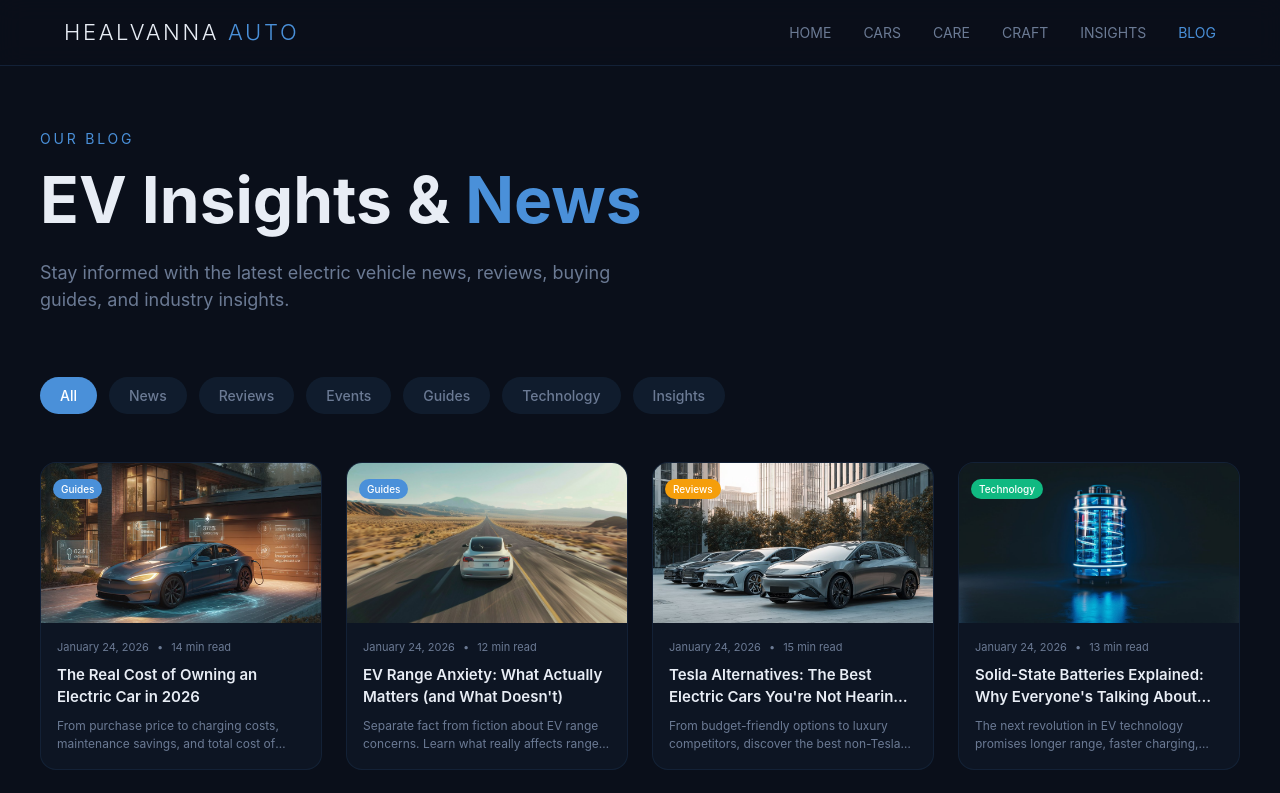
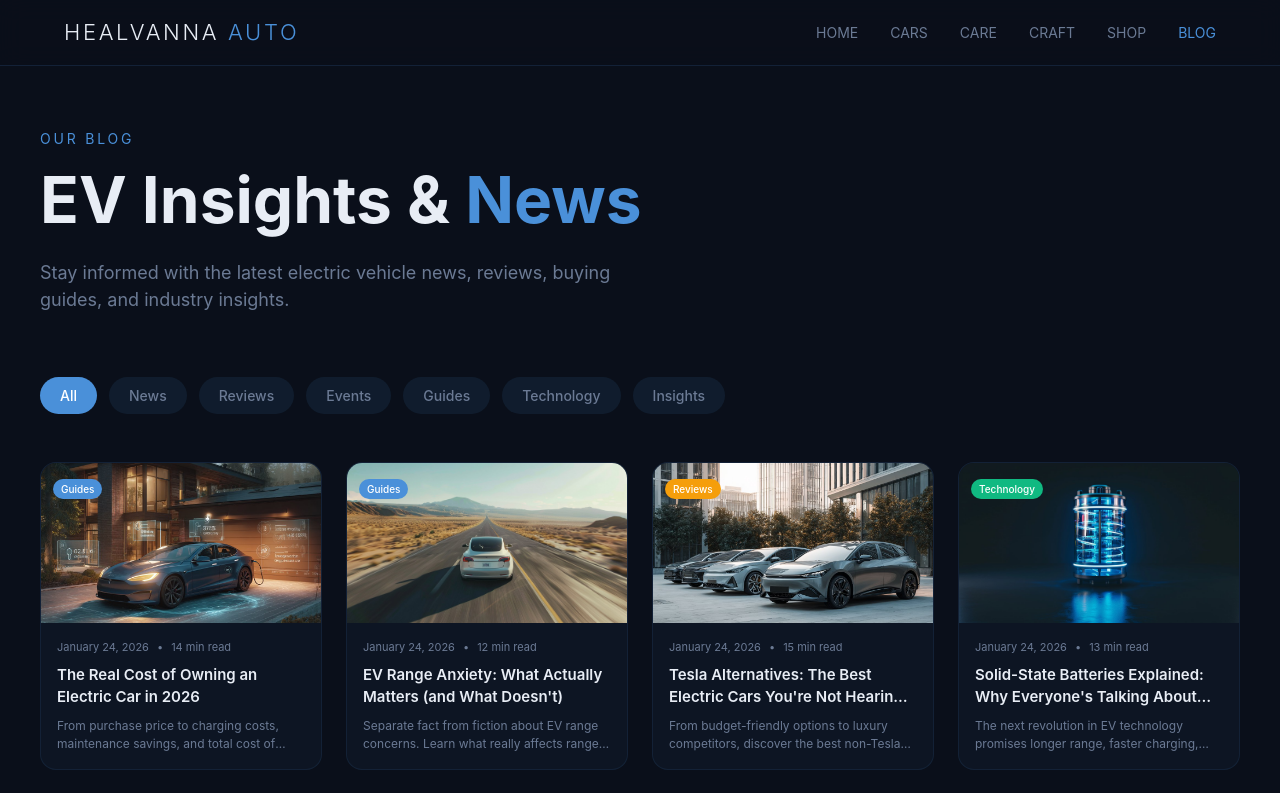
Before and after one commit to primary83/healvanna-auto, a Next.js app: page /blog in a window 1280 px wide. Shown: the top 793 px of the page. Built offline with nearby package versions, Linux system fonts and the light colour scheme.

Commit message:
Fix blog page navigation - add SHOP remove INSIGHTS

```diff
--- a/app/blog/page.tsx
+++ b/app/blog/page.tsx
@@ -306,7 +306,7 @@ export default function Blog() {
             <a href="/cars" className="text-[14px] text-[#6b7a94] hover:text-[#4a90d9] transition-colors duration-300">CARS</a>
             <a href="/care" className="text-[14px] text-[#6b7a94] hover:text-[#4a90d9] transition-colors duration-300">CARE</a>
             <a href="/craft" className="text-[14px] text-[#6b7a94] hover:text-[#4a90d9] transition-colors duration-300">CRAFT</a>
-            <a href="/insights" className="text-[14px] text-[#6b7a94] hover:text-[#4a90d9] transition-colors duration-300">INSIGHTS</a>
+            <a href="/shop" className="text-[14px] text-[#6b7a94] hover:text-[#4a90d9] transition-colors duration-300">SHOP</a>
             <a href="/blog" className="text-[14px] text-[#4a90d9] transition-colors duration-300">BLOG</a>
           </div>
         </div>
```
